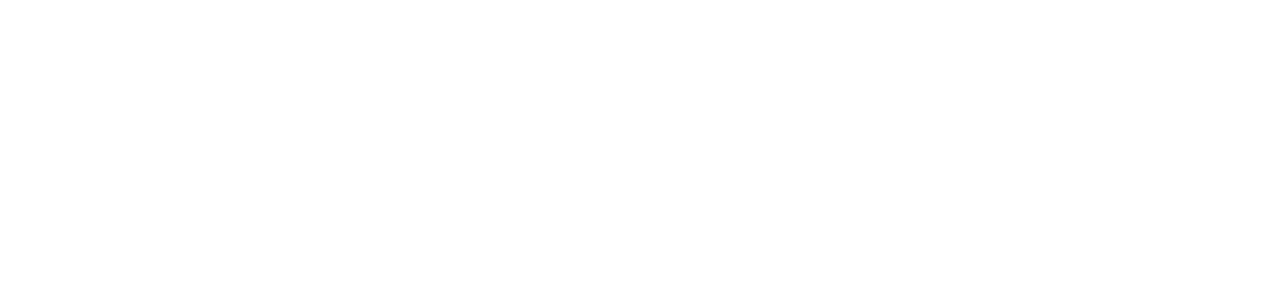
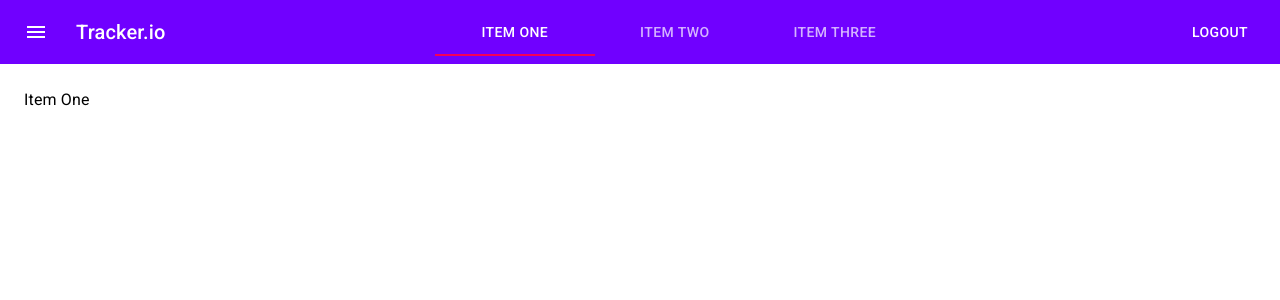
Before and after one commit to alexvision26/career-tracker, a React (Create React App) app in the folder tracker-app/: page /dashboard in a window 1280 px wide. Shown: the top 300 px of the page. Built offline with nearby package versions, Linux system fonts and the light colour scheme.

Commit message:
added dashboard navbar and styling

```diff
--- a/package.json
+++ b/package.json
@@ -20,6 +20,7 @@
   },
   "homepage": "https://github.com/alexvision26/career-tracker#readme",
   "dependencies": {
+    "@material-ui/icons": "^4.9.1",
     "bcrypt": "^5.0.0",
     "bcryptjs": "^2.4.3",
     "body-parser": "^1.19.0",
--- a/tracker-app/src/App.js
+++ b/tracker-app/src/App.js
@@ -3,6 +3,7 @@
 import { BrowserRouter as Router, Route, Switch } from "react-router-dom";
 import SignUpForm from "./components/SignupForm";
 import LoginForm from "./components/LoginForm";
+import Dashboard from "./components/Dashboard";
 
 import Snackbar from '@material-ui/core/Snackbar';
 import MuiAlert from '@material-ui/lab/Alert';
@@ -58,13 +59,17 @@
 
         <Route path="/login">
           <div className="login-form">
-          <h1 className="form-title">Tracker.io</h1>
+
             <div className="login-content">
-
+            <h1 className="form-title">Tracker.io</h1>
             <h3>Login</h3>
             <LoginForm />
             </div>
           </div>
+        </Route>
+
+        <Route path="/dashboard">
+            <Dashboard/>
         </Route>
 
         </Switch>
--- a/tracker-app/src/App.scss
+++ b/tracker-app/src/App.scss
@@ -1,2 +1,3 @@
 @import "./styles/signup.scss";
 @import "./styles/login.scss";
+@import "./styles/dashboard.scss";
--- a/tracker-app/src/components/Dashboard.js
+++ b/tracker-app/src/components/Dashboard.js
@@ -1,9 +1,115 @@
-import React from "react";
+import React, { useState } from "react";
+import PropTypes from 'prop-types';
+import Container from '@material-ui/core/Container';
+import { makeStyles, ThemeProvider } from '@material-ui/core/styles';
+import AppBar from '@material-ui/core/AppBar';
+import Toolbar from '@material-ui/core/Toolbar';
+import Typography from '@material-ui/core/Typography';
+import Button from '@material-ui/core/Button';
+import IconButton from '@material-ui/core/IconButton';
+import MenuIcon from '@material-ui/icons/Menu';
+import Tabs from '@material-ui/core/Tabs';
+import Tab from '@material-ui/core/Tab';
+import Box from '@material-ui/core/Box';
+import {theme} from '../styles/theme';
+
+const useStyles = makeStyles((theme) => ({
+    root: {
+      flexGrow: 1,
+      backgroundColor: "#7000ff"
+    },
+    menuButton: {
+      marginRight: theme.spacing(2),
+    },
+    title: {
+      flexGrow: .5,
+    },
+    tabs: {
+        flexGrow: .5,
+    }
+  }));
+
+function TabPanel(props) {
+    const { children, value, index, ...other } = props;
+
+    return (
+        <div
+        role="tabpanel"
+        hidden={value !== index}
+        id={`simple-tabpanel-${index}`}
+        aria-labelledby={`simple-tab-${index}`}
+        {...other}
+        >
+        {value === index && (
+            <Box p={3} style={{backgroundColor: "white", height: "auto"}}>
+            <Typography>{children}</Typography>
+            </Box>
+        )}
+        </div>
+    );
+}
+
+TabPanel.propTypes = {
+    children: PropTypes.node,
+    index: PropTypes.any.isRequired,
+    value: PropTypes.any.isRequired,
+  };
+
+  function a11yProps(index) {
+    return {
+      id: `simple-tab-${index}`,
+      'aria-controls': `simple-tabpanel-${index}`,
+    };
+  }
 
 const Dashboard = () => {
+    const classes = useStyles();
+    const [value, setValue] = useState(0);
+
+    const handleChange = (event, newValue) => {
+        setValue(newValue);
+      };
 
     return (
         <>
+        <ThemeProvider theme={theme} />
+            <div className="div-container">
+                <div className={classes.root}>
+                    <AppBar position="static" className={classes.root}>
+                        <Toolbar>
+                                <IconButton edge="start" className={classes.menuButton} color="inherit" aria-label="menu">
+                                    <MenuIcon />
+                                </IconButton>
+
+                                <Typography variant="h6" className={classes.title}>
+                                    Tracker.io
+                                </Typography>
+
+                                <Tabs value={value} className={classes.tabs} onChange={handleChange} aria-label="simple tabs example">
+                                    <Tab label="Item One" {...a11yProps(0)} />
+                                    <Tab label="Item Two" {...a11yProps(1)} />
+                                    <Tab label="Item Three" {...a11yProps(2)} />
+                                </Tabs>
+
+                                <Button color="inherit">Logout</Button>
+                        </Toolbar>
+                    </AppBar>
+
+                    <TabPanel value={value} index={0}>
+                        Item One
+                    </TabPanel>
+                    <TabPanel value={value} index={1}>
+                        Item Two
+                    </TabPanel>
+                    <TabPanel value={value} index={2}>
+                        Item Three
+                    </TabPanel>
+                </div>
+
+            </div>
+        <ThemeProvider/>
         </>
     )
 }
+
+export default Dashboard;
--- a/tracker-app/src/components/LoginForm.js
+++ b/tracker-app/src/components/LoginForm.js
@@ -130,7 +130,7 @@
           </Grid>
           <Grid container justify="flex-end">
           <Grid item>
-              <Link href="#" variant="body2">
+              <Link href="/register" variant="body2">
                 New user? Create an account
               </Link>
             </Grid>
--- a/tracker-app/src/components/SignupForm.js
+++ b/tracker-app/src/components/SignupForm.js
@@ -155,7 +155,7 @@
           </Button>
           <Grid container justify="flex-end">
             <Grid item>
-              <Link href="#" variant="body2">
+              <Link href="/login" variant="body2">
                 Already have an account? Sign in
               </Link>
             </Grid>
--- /dev/null
+++ b/tracker-app/src/styles/dashboard.scss
@@ -0,0 +1,7 @@
+@import "./variables.scss";
+
+.dash-container {
+  width: 100%;
+  min-height: 100vh;
+  background-color: white;
+}
--- a/tracker-app/src/styles/login.scss
+++ b/tracker-app/src/styles/login.scss
@@ -7,7 +7,12 @@
   align-items: center;
   text-align: center;
   min-height: 100vh;
-  background-color: $base_color;
+  // background-color: $secondary-color;
+  background-image: linear-gradient(
+    45deg,
+    rgba(88, 233, 233, 0.301),
+    rgba(207, 85, 207, 0.295)
+  );
 
   .login-content {
     border-radius: 7px;
@@ -18,12 +23,12 @@
 
   .form-title {
     text-align: center;
-    position: absolute;
+    // position: absolute;
     font-size: 4.5rem;
     font-weight: 900;
     font-family: $base-font;
     letter-spacing: 0.1rem;
-    color: white;
+    color: $base-color;
     margin: 0;
 
     margin-left: auto;
@@ -36,8 +41,8 @@
 
   h3 {
     text-align: center;
-    padding: 15px 0 45px;
+    padding: 15px 0 25px;
     margin: 0;
-    font-size: 2.9rem;
+    font-size: 1.8rem;
   }
 }
--- a/tracker-app/src/styles/theme.js
+++ b/tracker-app/src/styles/theme.js
@@ -9,6 +9,9 @@
         main: '#4fc3f7',
       },
     },
+    regular: {
+      display: "flex"
+    },
     props: {
         MuiTextField: {
             variant: 'outlined'
--- a/tracker-app/src/styles/variables.scss
+++ b/tracker-app/src/styles/variables.scss
@@ -1,4 +1,5 @@
 $base-color: #7000ff;
 $base-font: "Roboto", sans-serif;
+$secondary-color: "#b4afe2";
 
 $bp-large-screen: "2000px";
```
Also changed, not shown: 1 other file (tests, documents, lock files or other folders).
